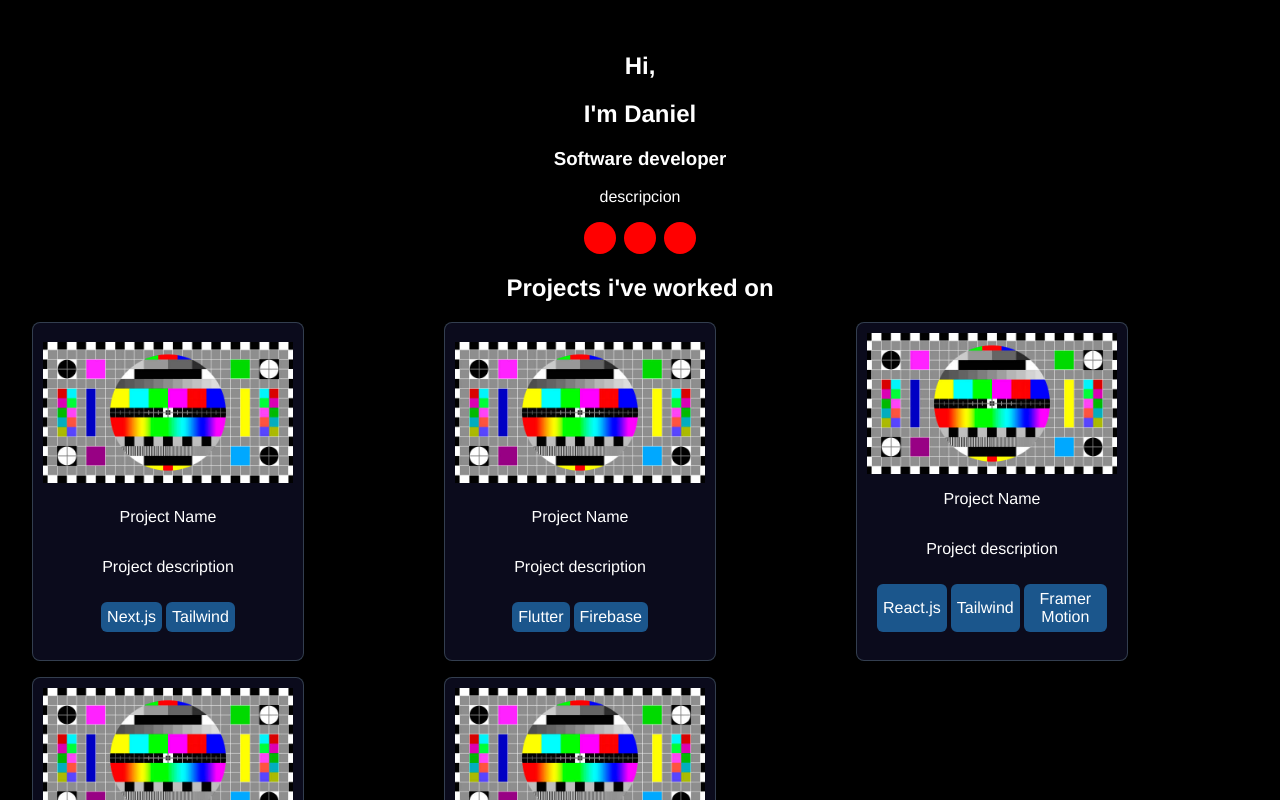
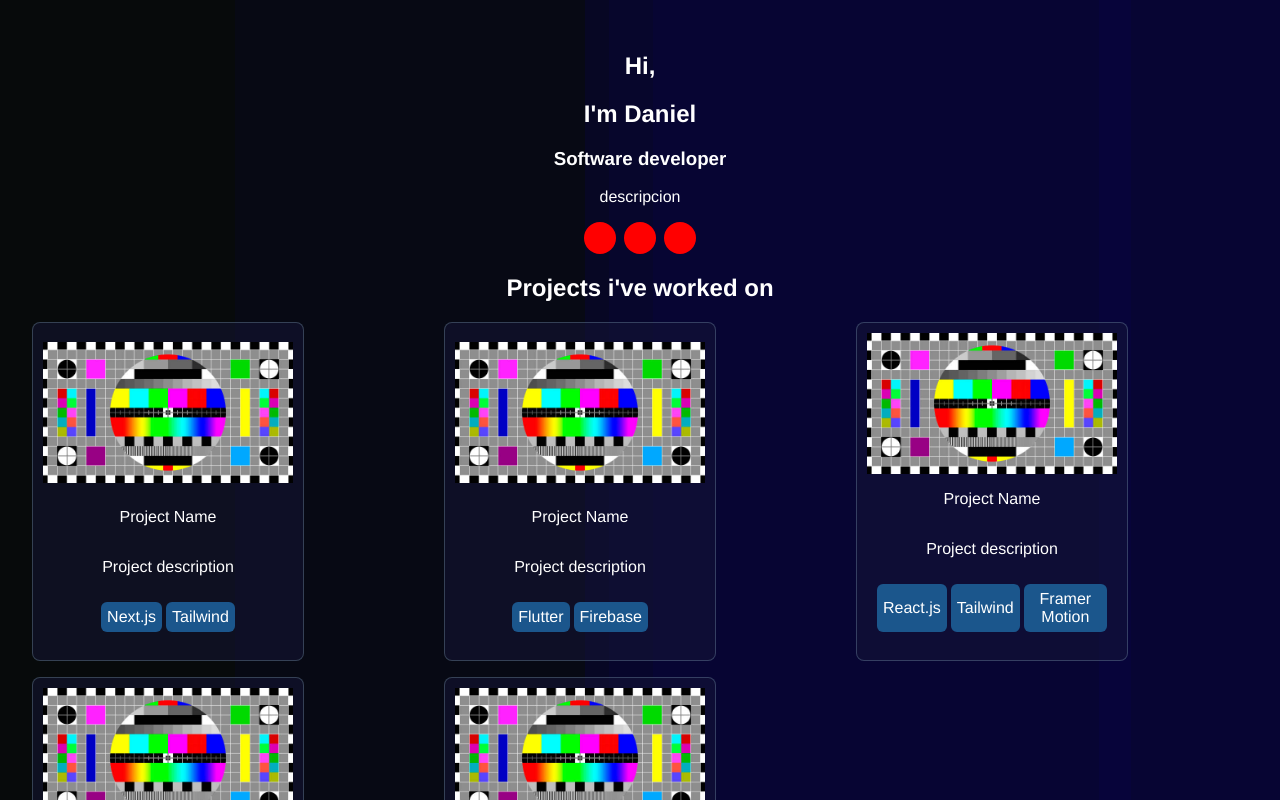
Before and after one commit to LittleEmber13/portfolio-2025, a React (Vite) app: page / in a window 1280 px wide. Shown: the top 800 px of the page. Built offline with nearby package versions, Linux system fonts and the light colour scheme.

Commit message:
feat: animated background

```diff
--- a/src/App.css
+++ b/src/App.css
@@ -6,10 +6,10 @@
   color: #ffffff;
 }
 
-html, body {
+html,
+body {
   height: 100%;
   margin: 0;
-  background-color: black;
   color: white;
 }
 
@@ -29,3 +29,45 @@ button {
   background-color: rgb(23, 23, 56);
   border: 1px solid rgba(173, 216, 230, 0.5);
 }
+
+.animated-background {
+  position: fixed;
+  top: 0;
+  left: 0;
+  width: 100vw;
+  height: 100vw;
+  overflow: hidden;
+  z-index: -1;
+  background-color: rgb(7, 10, 11);
+}
+
+.animated-background-square {
+  width: 70vw;
+  height: 100vw;
+  background: rgb(31, 10, 186);
+  position: fixed;
+  opacity: 0.05;
+  animation: moveShape 50s infinite alternate ease-in-out;
+}
+
+@keyframes moveShape {
+  0% {
+    transform: translate(-20vw, 0vh);
+  }
+
+  25% {
+    transform: translate(20vw, 0vh);
+  }
+
+  50% {
+    transform: translate(50vw, 0vh);
+  }
+
+  75% {
+    transform: translate(40vw, 0vh);
+  }
+
+  100% {
+    transform: translate(120vw, 0vh);
+  }
+}
--- a/src/App.jsx
+++ b/src/App.jsx
@@ -1,4 +1,5 @@
 import './App.css'
+import AnimatedBackground from './components/animated_background';
 import Contact from './sections/contact';
 import Projects from './sections/projects';
 import Skills from './sections/skills';
@@ -7,6 +8,7 @@ import Welcome from './sections/welcome';
 function App() {
   return (
     <>
+      <AnimatedBackground />
       <Welcome />
       <Projects />
       <Skills />
--- /dev/null
+++ b/src/components/animated_background.jsx
@@ -0,0 +1,24 @@
+export default function AnimatedBackground() {
+    return (
+        <div className="animated-background">
+            <div className="animated-background-square" style={{
+                animationDelay: "-5s"
+            }} />
+            <div className="animated-background-square" style={{
+                animationDelay: "-50s",
+            }} />
+            <div className="animated-background-square" style={{
+                animationDelay: "-125s",
+            }} />
+            <div className="animated-background-square" style={{
+                animationDelay: "-35s",
+            }} />
+            <div className="animated-background-square" style={{
+                animationDelay: "-25s",
+            }} />
+            <div className="animated-background-square" style={{
+                animationDelay: "-165s",
+            }} />
+        </div>
+    );
+}
```
